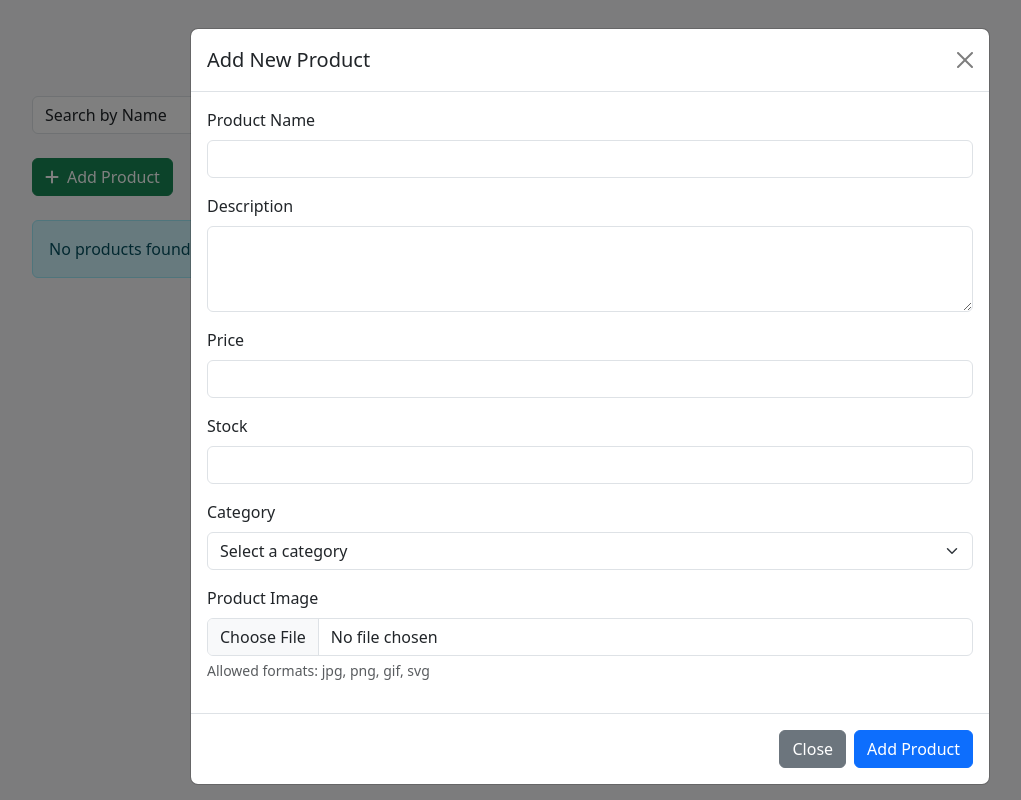
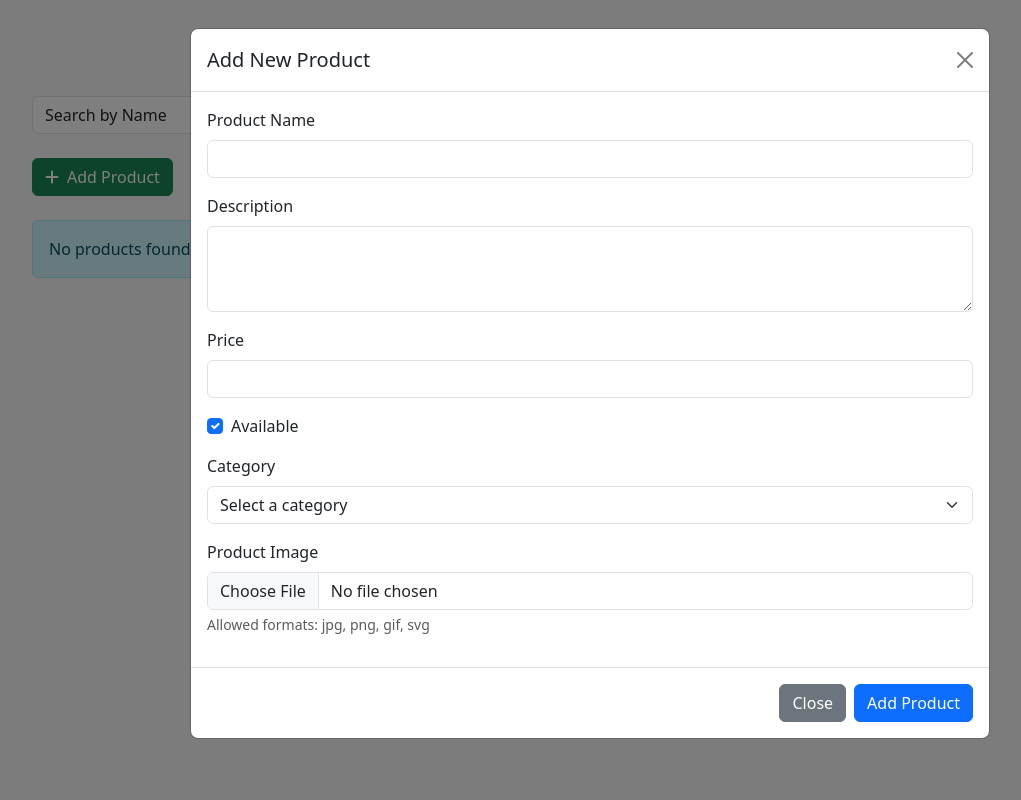
Before and after one commit to aliaa11/CafeteriaPHP_Project, a PHP site: page /dashboard/productCrud/products.php in a window 1280 px wide, after a click on "Add Product". Shown: the whole page, without its empty margins (50-1071 px from the left). Run offline with PHP 8.4, Linux system fonts and the light colour scheme; data that the repository does not hold is empty.

Commit message:
update items  done

```diff
--- a/dashboard/productCrud/products.php
+++ b/dashboard/productCrud/products.php
@@ -28,11 +28,19 @@
             height: 300px;
             object-fit: cover;
             transition: transform 0.5s;
-
         }
         .product-img:hover {
             transform : scale(1.1);
-
+        }
+        .out-of-stock {
+            opacity: 0.7;
+            background-color: #f8f9fa;
+        }
+        .text-unavailable {
+            color: #dc3545;
+        }
+        .text-available {
+            color: #28a745;
         }
     </style>
 </head>
@@ -88,12 +96,11 @@
 
             if (mysqli_num_rows($result) > 0) {
             while ($product = mysqli_fetch_assoc($result)) {
-                $is_out_of_stock = $product['stock'] <= 0;
-                $is_low_stock = $product['stock'] > 0 && $product['stock'] <= 5;
+                $is_available = $product['is_available'];
                 ?>
 
                 <div class="col">
-                    <div class="card h-100 product-card <?= $is_out_of_stock ? 'out-of-stock' : '' ?>">
+                    <div class="card h-100 product-card <?= !$is_available ? 'out-of-stock' : '' ?>">
                         <div class="card-img-container">
                             <?php if(!empty($product['image_url'])): ?>
                                 <img src="<?= $product['image_url'] ?>" class="card-img-top product-img" alt="<?= $product['name'] ?>">
@@ -107,17 +114,16 @@
                             <h5 class="card-title"><?= $product['name'] ?></h5>
                             <p class="card-text"><?= substr($product['description'], 0, 100) ?>...</p>
                             <p class="text-success fw-bold">Price: $<?= number_format($product['price'], 2) ?></p>
-                            <div class="stock-info <?= $is_low_stock ? 'low-stock' : '' ?>">
-                                Stock: <?= $product['stock'] ?>
+                            <div class="availability-info">
+                                Status: <span class="<?= $is_available ? 'text-available' : 'text-unavailable' ?>">
+                                    <?= $is_available ? 'Available' : 'Unavailable' ?>
+                                </span>
                             </div>
                             <p class="text-muted">Category: <?= $product['category_name'] ?></p>
                         </div>
                         <div class="card-footer bg-transparent">
-                            <a href="edit_product.php?id=<?= $product['id'] ?>" class="btn  btn-primary me-2">Edit</a>
-                            <?php if($is_out_of_stock): ?>
-                                <button class="btn  btn-danger" disabled>Delete</button>
-                            <?php else: ?>
-                                <button class="btn  btn-danger" data-bs-toggle="modal" data-bs-target="#deleteModal<?= $product['id'] ?>">Delete</button>
+                            <a href="edit_product.php?id=<?= $product['id'] ?>" class="btn btn-primary me-2">Edit</a>
+                            <button class="btn btn-danger" data-bs-toggle="modal" data-bs-target="#deleteModal<?= $product['id'] ?>">Delete</button>
                             <!-- Delete Confirmation Modal -->
                             <div class="modal fade" id="deleteModal<?= $product['id'] ?>" tabindex="-1" aria-labelledby="deleteModalLabel" aria-hidden="true">
                                 <div class="modal-dialog">
@@ -136,7 +142,6 @@
                                     </div>
                                 </div>
                             </div>
-                            <?php endif; ?>
                         </div>
                     </div>
                 </div>
@@ -186,7 +191,7 @@
                     <div class="modal-body">
                         <div class="mb-3">
                             <label class="form-label">Product Name</label>
-                            <input type="text" class="form-control" name="name">
+                            <input type="text" class="form-control" name="name" required>
                             <div class="invalid-feedback">Please enter the product name.</div>
                         </div>
                         <div class="mb-3">
@@ -195,21 +200,19 @@
                         </div>
                         <div class="mb-3">
                             <label class="form-label">Price</label>
-                            <input type="number" step="0.01" class="form-control" name="price">
+                            <input type="number" step="0.01" class="form-control" name="price" required>
                             <div class="invalid-feedback">Please enter the price.</div>
                         </div>
-                        <div class="mb-3">
-                            <label class="form-label">Stock</label>
-                            <input type="number" step="0.01" class="form-control" name="stock">
-                            <div class="invalid-feedback">Please enter the stock quantity.</div>
+                        <div class="mb-3 form-check">
+                            <input type="checkbox" class="form-check-input" name="is_available" id="is_available" checked>
+                            <label class="form-check-label" for="is_available">Available</label>
                         </div>
                         <div class="mb-3">
                             <label class="form-label">Category</label>
-                            <select class="form-select" name="category">
+                            <select class="form-select" name="category" required>
                                 <option value="" selected disabled>Select a category</option>
                                 <?php
                                 $categories = mysqli_query($myConnection, "SELECT * FROM categories");
-                                print_r($category);
                                 while($category = mysqli_fetch_assoc($categories)) {
                                     echo "<option value='{$category['id']}'>{$category['name']}</option>";
                                 }
@@ -237,20 +240,23 @@
 </html>
 <?php
 if(isset($_POST['addProduct'])) {
-    $name =$_POST['name'];
+    $name = $_POST['name'];
     $description = $_POST['description'];
     $price = $_POST['price'];
-    $stock = $_POST['stock'];
+    $is_available = isset($_POST['is_available']) ? 1 : 0;
     $category = $_POST['category'] ?? '';
+
     if(empty($name) || empty($price) || empty($category)) {
         echo "<div class='alert alert-danger'>Please fill all required fields</div>";
         exit();
     }
+
     if(isset($_FILES['image'])) {
         $fileName = $_FILES['image']['name'];
         $fileTmp = $_FILES['image']['tmp_name'];
         $fileSize = $_FILES['image']['size'];
         $fileError = $_FILES['image']['error'];
+
         if(!empty($fileName) && !empty($fileTmp)) {
             $fileArray = explode(".", $fileName);
             $lastElementExt = strtolower(end($fileArray));
@@ -261,11 +267,10 @@ if(isset($_POST['addProduct'])) {
                     if($fileSize < 200000000) {
                         $fileDestination = '../uploads/products/'.time().$fileName;
                         if(move_uploaded_file($fileTmp, $fileDestination)) {
-                        $sql = "INSERT INTO items (name, description, price, stock, image_url, category_id)
-                        VALUES ('$name', '$description', $price, $stock, '$fileDestination', $category)";
+                            $sql = "INSERT INTO items (name, description, price, is_available, image_url, category_id)
+                            VALUES ('$name', '$description', $price, $is_available, '$fileDestination', $category)";
                             if(mysqli_query($myConnection, $sql)) {
                                 echo "<div class='alert alert-success'>Product added successfully</div>";
-
                             } else {
                                 echo "<div class='alert alert-danger'>Error adding product: ".mysqli_error($myConnection)."</div>";
                             }
@@ -282,7 +287,22 @@ if(isset($_POST['addProduct'])) {
                 echo "<div class='alert alert-danger'>Invalid file type. Allowed: jpg, png, gif, svg</div>";
             }
         } else {
-        echo "<div class='alert alert-danger'>Please select an image</div>";
+            $sql = "INSERT INTO items (name, description, price, is_available, category_id)
+                    VALUES ('$name', '$description', $price, $is_available, $category)";
+            if(mysqli_query($myConnection, $sql)) {
+                echo "<div class='alert alert-success'>Product added successfully</div>";
+            } else {
+                echo "<div class='alert alert-danger'>Error adding product: ".mysqli_error($myConnection)."</div>";
             }
-}}
+        }
+    } else {
+        $sql = "INSERT INTO items (name, description, price, is_available, category_id)
+                VALUES ('$name', '$description', $price, $is_available, $category)";
+        if(mysqli_query($myConnection, $sql)) {
+            echo "<div class='alert alert-success'>Product added successfully</div>";
+        } else {
+            echo "<div class='alert alert-danger'>Error adding product: ".mysqli_error($myConnection)."</div>";
+        }
+    }
+}
 ?>
```
Also changed, not shown: dashboard/productCrud/edit_product.php (+12 -12 lines), dashboard/uploads/products/174554584035531.jpg (added), dashboard/uploads/products/1745545898high-angle-coffee-cup-with-cinnamon-sticks-star-anise.jpg (added). Lines whose indentation alone changed are shown as unchanged.
